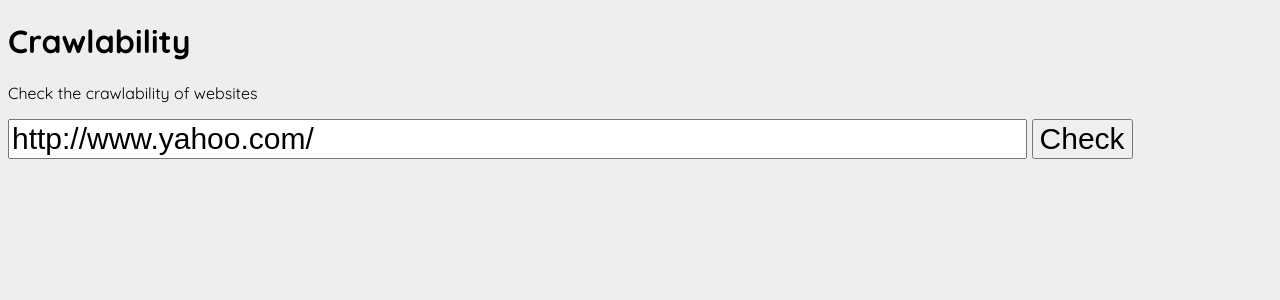
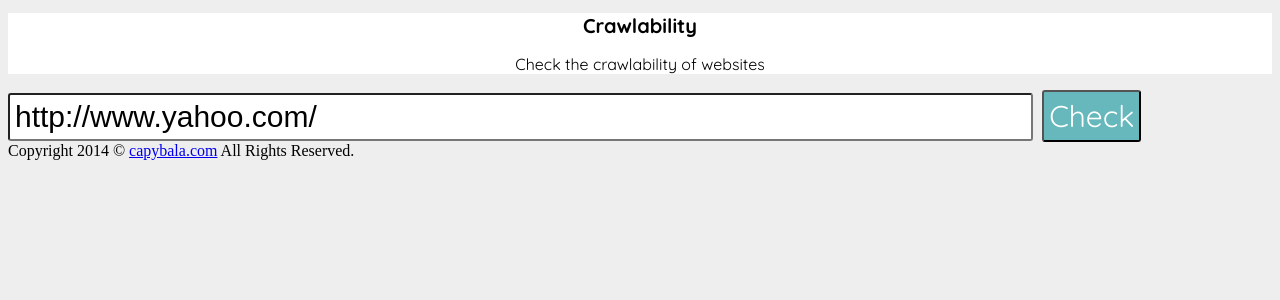
Before and after one commit to capybala/crawlability, a Python web app: template templates/index.html in a window 1280 px wide. Shown: the top 300 px of the page. Run offline with Jinja, Linux system fonts and the light colour scheme; the template is opened without the code that fills it, so the values that code supplies are empty.

Commit message:
htmlを組み直しました

```diff
--- a/static/screen.css
+++ b/static/screen.css
@@ -1,16 +1,36 @@
 body {
 	background-color: #eee;
+}
+/*header*/
+header{
+	background: #ffffff;
 	font-family: 'Quicksand', sans-serif;
+	@include box-shadow(rgba(0, 0, 0, .15) 0 0 2px);
+	text-align:center;
 }
 
-.top input {
-	font-size: 30px;
+header h1{
+	font-size: 20px;
 }
 
-.top input[name="url"] {
+/*section*/
+section input {
+	margin-right: 5px;
+	padding: 5px;
+	font-size: 30px;
+	border-radius: 3px;
+	@include box-shadow(rgba(0, 0, 0, .15) 0 0 2px);
+}
+
+section input[name="url"] {
 	width: 80%;
 }
 
-.top input[type="submit"] {
+section input[type="submit"] {
 	-webkit-appearance: button;
+	font-family: 'Quicksand', sans-serif;
+	background: #66b8bc;
+	color: #ffffff;
 }
+/*footer*/
+footer{}
--- a/templates/index.html
+++ b/templates/index.html
@@ -1,15 +1,16 @@
 {% extends "_layout.html" %}
 
 {% block content %}
-<div class="top">
-
-<h1>Crawlability</h1>
-
-<p>Check the crawlability of websites</p>
-
-<form method="GET" action="/result">
-	<input type="url" name="url" value="http://www.yahoo.com/" required> <input type="submit" value="Check">
-</form>
-
-</div>
+<header>
+	<h1>Crawlability</h1>
+	<p>Check the crawlability of websites</p>
+</header>
+<section>
+	<form method="GET" action="/result">
+		<input type="url" name="url" value="http://www.yahoo.com/" required> <input type="submit" value="Check">
+	</form>
+</section>
+<footer>
+	Copyright 2014 &copy; <a href="http://capybala.com">capybala.com</a> All Rights Reserved.
+</footer>
 {% endblock %}
```
